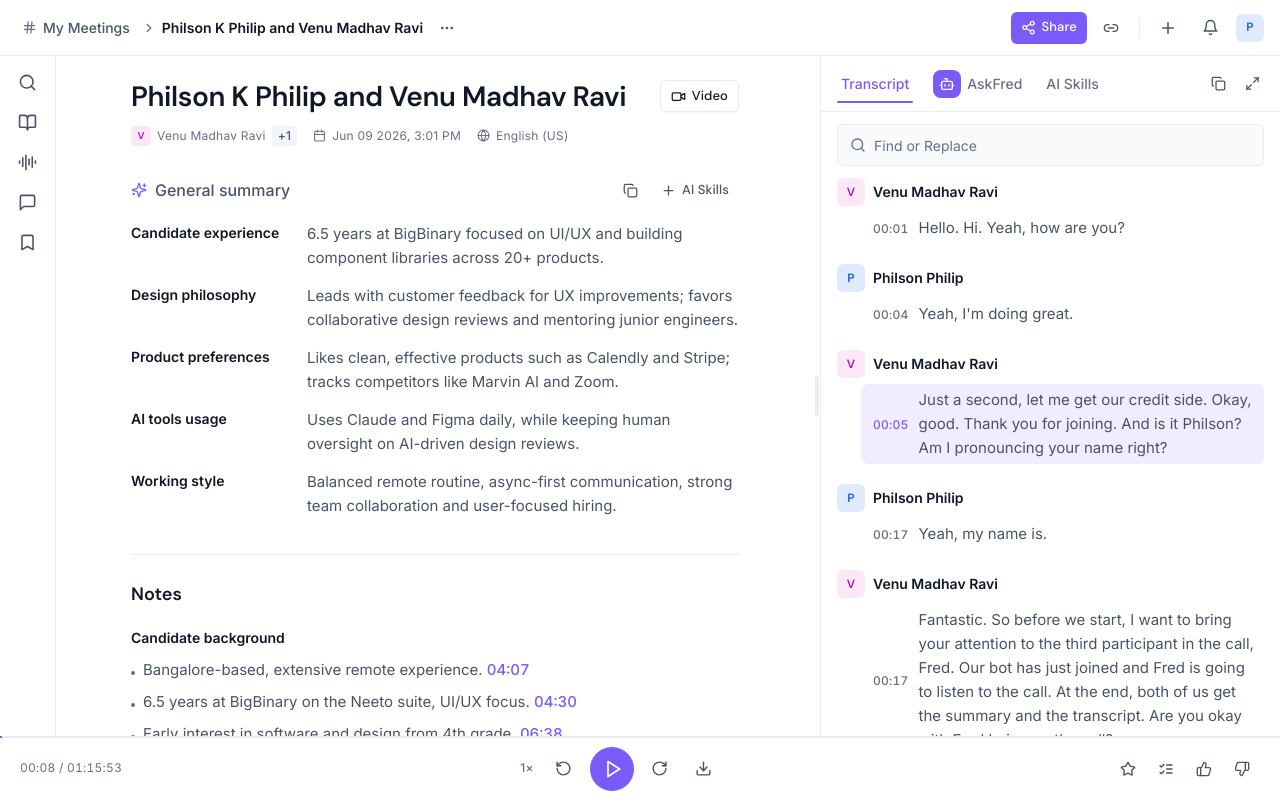
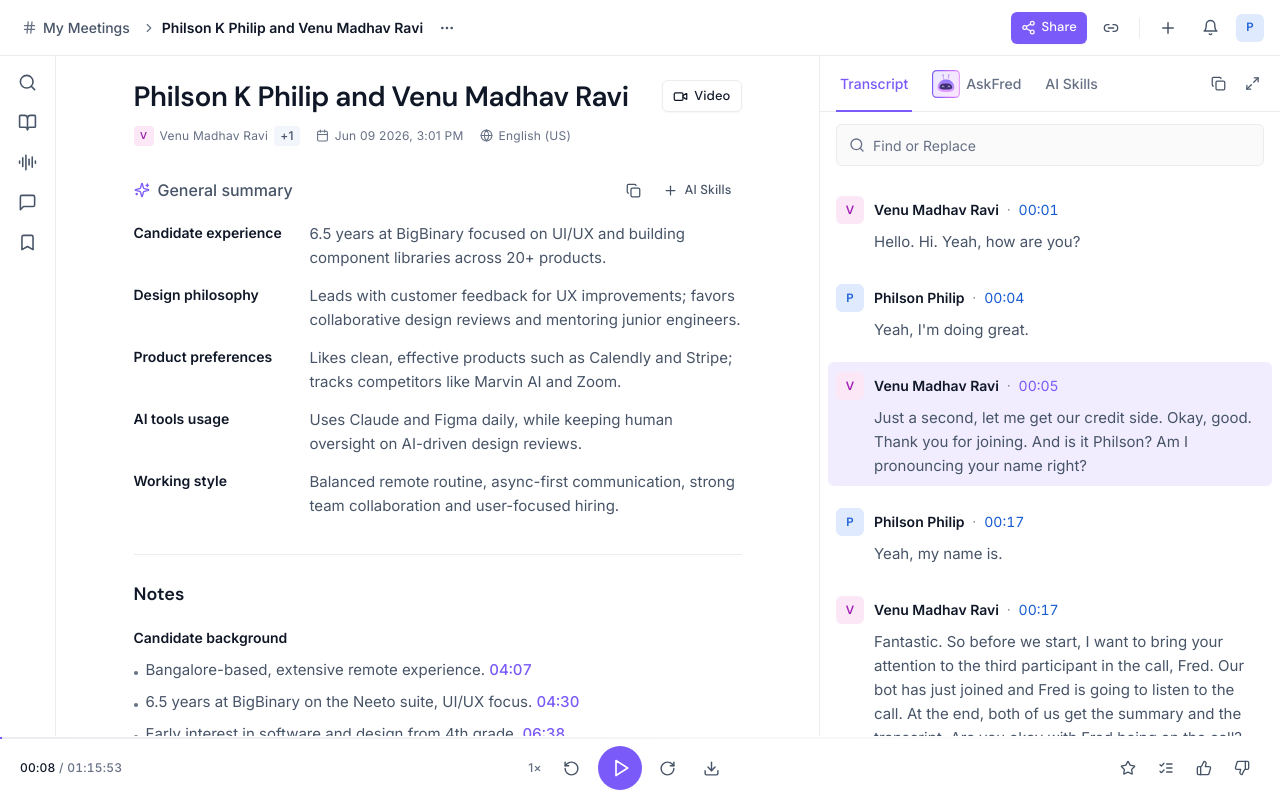
Before and after one commit to philson-philip/fireflies.ai, a React (Vite) app: page / in a window 1280 px wide. Built offline with nearby package versions, Linux system fonts and the light colour scheme.

Commit message:
feat: integrate AskFred icon and redesign transcript pane with new grouping and link actions

```diff
--- a/src/components/meeting/CommandPanel.jsx
+++ b/src/components/meeting/CommandPanel.jsx
@@ -1,4 +1,4 @@
-import { X } from "lucide-react";
+import { ChevronsLeft } from "lucide-react";
 import { Search } from "lucide-react";
 import Input from "../ui/Input";
 import Badge from "../ui/Badge";
@@ -20,9 +20,9 @@ function PanelShell({ title, onClose, children }) {
       className={`${PANEL_WIDTH} flex shrink-0 flex-col border-r border-line bg-surface-subtle`}
     >
       <div className="flex h-12 shrink-0 items-center justify-between border-b border-line px-4">
-        <h2 className="text-label font-semibold uppercase tracking-wide text-ink-muted">{title}</h2>
+        <h2 className="text-[15px] font-medium capitalize tracking-wide text-ink-muted">{title}</h2>
         <IconButton label="Close panel" size="sm" onClick={onClose}>
-          <X size={15} aria-hidden />
+          <ChevronsLeft size={18} aria-hidden />
         </IconButton>
       </div>
       <div className="scroll-thin flex-1 overflow-y-auto p-4">{children}</div>
--- a/src/components/meeting/PlayerBar.jsx
+++ b/src/components/meeting/PlayerBar.jsx
@@ -1,5 +1,7 @@
 import { Play, Pause, RotateCcw, RotateCw, Download, Star, ListChecks, ThumbsUp, ThumbsDown } from "lucide-react";
 import IconButton from "../ui/IconButton";
+import Tooltip from "../ui/Tooltip";
+import ProgressBar from "./ProgressBar";
 import { formatClock } from "../../lib/utils";
 import { meeting } from "../../data/meeting";
 
@@ -8,25 +10,28 @@ export default function PlayerBar({ playing, onTogglePlay, currentSeconds, onScr
   const pct = Math.min(100, (currentSeconds / total) * 100);
 
   return (
-    <footer className="relative z-30 flex h-16 shrink-0 items-center gap-3 border-t border-line bg-surface px-3 sm:px-5">
-      <span className="hidden w-28 shrink-0 text-caption tabular-nums text-ink-muted sm:block">
-        {formatClock(currentSeconds)} / {meeting.duration}
+    <footer className="relative z-30 flex h-16 shrink-0 items-center gap-3 bg-surface px-3 sm:px-5">
+      <span className="hidden w-32 shrink-0 text-caption tabular-nums sm:block">
+        <span className="text-ink font-medium">{formatClock(currentSeconds)}</span>
+        <span className="text-ink-muted font-medium"> / {meeting.duration}</span>
       </span>
 
       <div className="flex flex-1 items-center justify-center gap-1 sm:gap-2">
         <span className="mr-1 hidden text-caption font-medium text-ink-muted sm:inline">1×</span>
-        <IconButton label="Back 15s" onClick={() => onScrub(Math.max(0, currentSeconds - 15))}>
+        <IconButton label="Skip 5 seconds backward" shortcut="←" onClick={() => onScrub(Math.max(0, currentSeconds - 5))}>
           <RotateCcw size={17} aria-hidden />
         </IconButton>
+        <Tooltip label={playing ? "Pause" : "Play"} shortcut="Space">
           <button
             type="button"
             aria-label={playing ? "Pause" : "Play"}
             onClick={onTogglePlay}
-          className="flex h-11 w-11 items-center justify-center rounded-full bg-brand text-ink-inverse shadow-subtle transition-colors hover:bg-brand-hover active:bg-brand-active"
+            className="flex h-11 w-11 items-center justify-center rounded-full bg-brand text-ink-inverse shadow-subtle transition-colors hover:bg-brand-hover active:bg-brand-active focus-visible:rounded-full"
           >
             {playing ? <Pause size={20} aria-hidden /> : <Play size={20} aria-hidden className="ml-0.5" />}
           </button>
-        <IconButton label="Forward 15s" onClick={() => onScrub(Math.min(total, currentSeconds + 15))}>
+        </Tooltip>
+        <IconButton label="Skip 5 seconds forward" shortcut="→" onClick={() => onScrub(Math.min(total, currentSeconds + 5))}>
           <RotateCw size={17} aria-hidden />
         </IconButton>
         <IconButton label="Download" className="hidden sm:inline-flex">
@@ -41,10 +46,12 @@ export default function PlayerBar({ playing, onTogglePlay, currentSeconds, onScr
         <IconButton label="Needs work" className="hidden sm:inline-flex"><ThumbsDown size={16} aria-hidden /></IconButton>
       </div>
 
-      {/* progress sits on the top border of the bar */}
-      <div className="absolute inset-x-0 -top-px h-0.5 bg-line">
-        <div className="h-full bg-brand transition-[width] duration-150" style={{ width: `${pct}%` }} />
-      </div>
+      {/* Interactive Progress Bar */}
+      <ProgressBar
+        currentSeconds={currentSeconds}
+        totalSeconds={total}
+        onScrub={onScrub}
+      />
     </footer>
   );
 }
--- /dev/null
+++ b/src/components/meeting/ProgressBar.jsx
@@ -0,0 +1,107 @@
+import { useState, useRef, useCallback, useEffect } from "react";
+import { formatClock } from "../../lib/utils";
+import { cn } from "../../lib/utils";
+
+export default function ProgressBar({ currentSeconds, totalSeconds, onScrub }) {
+  const [isHovering, setIsHovering] = useState(false);
+  const [hoverX, setHoverX] = useState(0);
+  const [hoverTime, setHoverTime] = useState(0);
+  const [isDragging, setIsDragging] = useState(false);
+  const trackRef = useRef(null);
+
+  const pct = totalSeconds ? Math.min(100, Math.max(0, (currentSeconds / totalSeconds) * 100)) : 0;
+
+  const handlePointerMove = useCallback(
+    (e, forceScrub = false) => {
+      if (!trackRef.current) return;
+      const rect = trackRef.current.getBoundingClientRect();
+      const x = Math.min(Math.max(0, e.clientX - rect.left), rect.width);
+      const p = x / rect.width;
+      setHoverX(p * 100);
+      setHoverTime(p * totalSeconds);
+
+      if (isDragging || forceScrub) {
+        onScrub(p * totalSeconds);
+      }
+    },
+    [isDragging, totalSeconds, onScrub]
+  );
+
+  const handlePointerDown = (e) => {
+    if (!trackRef.current) return;
+    setIsDragging(true);
+    e.currentTarget.setPointerCapture(e.pointerId);
+    handlePointerMove(e, true);
+  };
+
+  const handlePointerUp = (e) => {
+    setIsDragging(false);
+    e.currentTarget.releasePointerCapture(e.pointerId);
+  };
+
+  // Ensure window pointer move is captured if drag starts and leaves element bounds
+  useEffect(() => {
+    if (isDragging) {
+      window.addEventListener("pointermove", handlePointerMove);
+      window.addEventListener("pointerup", handlePointerUp);
+    } else {
+      window.removeEventListener("pointermove", handlePointerMove);
+      window.removeEventListener("pointerup", handlePointerUp);
+    }
+    return () => {
+      window.removeEventListener("pointermove", handlePointerMove);
+      window.removeEventListener("pointerup", handlePointerUp);
+    };
+  }, [isDragging, handlePointerMove]);
+
+  return (
+    <div
+      ref={trackRef}
+      className="absolute inset-x-0 -top-1 h-3 group cursor-pointer touch-none"
+      onPointerEnter={() => setIsHovering(true)}
+      onPointerLeave={() => setIsHovering(false)}
+      onPointerDown={handlePointerDown}
+    >
+      {/* Visual track container, centered vertically within the 12px hit area */}
+      <div className="absolute inset-x-0 top-1/2 -translate-y-1/2">
+        {/* Background track */}
+        <div
+          className={cn(
+            "w-full bg-gradient-to-r from-line to-transparent transition-all duration-150",
+            isHovering || isDragging ? "h-1" : "h-0.5"
+          )}
+        />
+
+        {/* Filled track */}
+        <div
+          className={cn(
+            "absolute inset-y-0 left-0 bg-brand transition-all duration-150",
+            isHovering || isDragging ? "h-1" : "h-0.5",
+            isDragging ? "transition-none" : "transition-[width]"
+          )}
+          style={{ width: `${pct}%` }}
+        />
+      </div>
+
+      {/* Thumb */}
+      <div
+        className={cn(
+          "absolute top-1/2 h-3 w-3 -translate-x-1/2 -translate-y-1/2 rounded-full bg-brand shadow-subtle transition-opacity duration-150",
+          isHovering || isDragging ? "opacity-100" : "opacity-0",
+          isDragging ? "transition-none" : "transition-[left]"
+        )}
+        style={{ left: `${pct}%` }}
+      />
+
+      {/* Hover Tooltip */}
+      {isHovering && !isDragging && (
+        <div
+          className="pointer-events-none absolute bottom-full mb-2 -translate-x-1/2 whitespace-nowrap rounded-md bg-ink px-1.5 py-1 text-[11px] font-medium text-ink-inverse shadow-subtle"
+          style={{ left: `${hoverX}%` }}
+        >
+          {formatClock(hoverTime)}
+        </div>
+      )}
+    </div>
+  );
+}
--- a/src/components/meeting/ResizeHandle.jsx
+++ b/src/components/meeting/ResizeHandle.jsx
@@ -41,9 +41,10 @@ export default function ResizeHandle({ onResize }) {
         if (e.key === "ArrowLeft") onResize(16);
         if (e.key === "ArrowRight") onResize(-16);
       }}
-      className="group relative z-10 hidden w-1.5 shrink-0 cursor-col-resize items-center justify-center lg:flex"
+      className="group relative z-10 hidden w-px shrink-0 cursor-col-resize lg:block"
     >
-      <span className="h-10 w-1 rounded-full bg-line transition-colors group-hover:bg-brand group-focus-visible:bg-brand" />
+      <div className="absolute inset-y-0 right-0 w-px bg-line transition-all group-hover:w-[2px] group-hover:bg-brand group-focus-visible:w-[2px] group-focus-visible:bg-brand" />
+      <div className="absolute inset-y-0 -left-1 w-3" />
     </div>
   );
 }
--- a/src/components/meeting/TranscriptPane.jsx
+++ b/src/components/meeting/TranscriptPane.jsx
@@ -1,5 +1,6 @@
 import { useMemo, useState } from "react";
-import { Search, Maximize2, Copy, Sparkles, Send, ChevronRight, X, Bot } from "lucide-react";
+import { Search, Maximize2, Copy, Sparkles, Send, ChevronRight, X, Link } from "lucide-react";
+import askFredIconUrl from "../../assets/brand/ask-fred.svg";
 import Avatar from "../ui/Avatar";
 import Card from "../ui/Card";
 import IconButton from "../ui/IconButton";
@@ -10,20 +11,11 @@ import { transcript } from "../../data/meeting";
 
 const TABS = [
   { key: "transcript", label: "Transcript" },
-  { key: "askfred", label: "AskFred", icon: Bot },
+  { key: "askfred", label: "AskFred", customIcon: askFredIconUrl },
   { key: "skills", label: "AI Skills" },
 ];
 
-// Group consecutive turns by the same speaker so the header isn't repeated.
-function groupTurns(turns) {
-  const groups = [];
-  for (const t of turns) {
-    const last = groups[groups.length - 1];
-    if (last && last.speaker === t.speaker) last.lines.push(t);
-    else groups.push({ speaker: t.speaker, lines: [t] });
-  }
-  return groups;
-}
+
 
 // Highlight query matches without dangerouslySetInnerHTML.
 function withMatches(text, query) {
@@ -43,7 +35,6 @@ function withMatches(text, query) {
 function TranscriptTab({ currentSeconds, onSeek }) {
   const [query, setQuery] = useState("");
   const [focused, setFocused] = useState(false);
-  const groups = useMemo(() => groupTurns(transcript), []);
 
   // The active line is the last line whose timestamp is at or before the
   // playhead — exactly one line, the one being spoken now.
@@ -82,45 +73,47 @@ function TranscriptTab({ currentSeconds, onSeek }) {
           }
         />
       </div>
-      <div className="scroll-thin flex-1 overflow-y-auto px-4 pb-6">
-        {groups.map((group, gi) => (
-          <div key={gi} className="mb-5">
-            <div className="mb-1.5 flex items-center gap-2">
-              <Avatar name={group.speaker} size="sm" />
-              <span className="text-body-sm font-semibold text-ink">{group.speaker}</span>
-            </div>
-            {/* min-w-0 + normal wrapping = text never clips, and re-justifies
-                automatically when the pane is resized. */}
-            <div className="ml-9 flex min-w-0 flex-col gap-1.5">
-              {group.lines.map((line) => {
+      <div className="scroll-thin flex-1 overflow-y-auto px-4 pb-6 pt-2">
+        {transcript.map((line) => {
           const active = line.id === activeId;
           return (
             <div
               key={line.id}
               className={cn(
-                      "group/line -ml-3 flex gap-2.5 rounded-md py-1 pl-3 pr-2 transition-colors",
+                "group/chat mb-3 flex gap-2.5 rounded-md p-2 -mx-2 transition-colors",
                 active ? "bg-playing" : "hover:bg-surface-subtle"
               )}
             >
+              <Avatar name={line.speaker} size="sm" className="shrink-0 mt-0.5" />
+              <div className="min-w-0 flex-1">
+                <div className="mb-1 flex items-center gap-2">
+                  <span className="text-body-sm font-semibold text-ink">{line.speaker}</span>
+                  <span className="text-caption text-ink-muted">·</span>
                   <button
                     type="button"
                     onClick={() => onSeek?.(toSeconds(line.at))}
                     className={cn(
-                        "shrink-0 pt-0.5 text-caption font-medium tabular-nums",
-                        active ? "text-brand" : "text-ink-muted hover:text-brand"
+                      "text-body-sm tabular-nums transition-colors",
+                      active ? "text-brand" : "text-info hover:underline"
                     )}
                   >
                     {line.at}
                   </button>
+                  <IconButton
+                    label="Copy link"
+                    size="sm"
+                    className="opacity-0 group-hover/chat:opacity-100 transition-opacity h-6 w-6"
+                  >
+                    <Link size={13} aria-hidden />
+                  </IconButton>
+                </div>
                 <p className="min-w-0 text-body text-ink-secondary">
                   {withMatches(line.text, query)}
                 </p>
               </div>
+            </div>
           );
         })}
-            </div>
-          </div>
-        ))}
       </div>
     </>
   );
@@ -200,10 +193,10 @@ export default function TranscriptPane({ currentSeconds, onSeek, onExpand }) {
   return (
     <section
       aria-label="Transcript and AI tools"
-      className="flex h-full min-w-0 flex-1 flex-col border-l border-line bg-surface"
+      className="flex h-full min-w-0 flex-1 flex-col bg-surface"
     >
       <div className="flex h-14 shrink-0 items-center justify-between gap-2 border-b border-line pl-2 pr-3">
-        <div role="tablist" aria-label="Transcript views" className="flex items-center">
+        <div role="tablist" aria-label="Transcript views" className="flex h-full">
           {TABS.map((t) => {
             const Icon = t.icon;
             const isActive = tab === t.key;
@@ -214,19 +207,21 @@ export default function TranscriptPane({ currentSeconds, onSeek, onExpand }) {
                 aria-selected={isActive}
                 onClick={() => setTab(t.key)}
                 className={cn(
-                  "relative flex items-center gap-1.5 px-3 py-2 text-body-sm font-medium transition-colors",
+                  "relative flex items-center gap-1.5 px-3 h-full text-body-sm font-medium transition-colors",
                   isActive ? "text-brand" : "text-ink-muted hover:text-ink"
                 )}
               >
-                {Icon && (
+                {t.customIcon ? (
+                  <img src={t.customIcon} alt="" className="h-7 w-7" />
+                ) : Icon ? (
                   <span className="flex h-7 w-7 items-center justify-center rounded-lg bg-brand text-white">
                     <Icon size={16} aria-hidden />
                   </span>
-                )}
+                ) : null}
                 <span>{t.label}</span>
                 {isActive && (
                   <span
-                    className="absolute inset-x-2 -bottom-px h-[2px] rounded-full bg-brand"
+                    className="absolute inset-x-2 -bottom-px h-[2px] bg-brand"
                     aria-hidden
                   />
                 )}
@@ -235,10 +230,10 @@ export default function TranscriptPane({ currentSeconds, onSeek, onExpand }) {
           })}
         </div>
         <div className="flex items-center gap-0.5">
-          <IconButton label="Copy transcript" size="sm">
+          <IconButton label="Copy transcript" size="sm" side="left">
             <Copy size={15} aria-hidden />
           </IconButton>
-          <IconButton label="Expand" size="sm" onClick={onExpand}>
+          <IconButton label="Expand" size="sm" onClick={onExpand} side="left">
             <Maximize2 size={15} aria-hidden />
           </IconButton>
         </div>
--- a/src/components/ui/IconButton.jsx
+++ b/src/components/ui/IconButton.jsx
@@ -12,7 +12,8 @@ const SIZES = {
 // for "icon buttons have no label / no tooltip" from the audit.
 export default function IconButton({
   label,
-  side = "bottom",
+  shortcut,
+  side = "auto",
   size = "md",
   active = false,
   className,
@@ -20,7 +21,7 @@ export default function IconButton({
   ...props
 }) {
   return (
-    <Tooltip label={label} side={side}>
+    <Tooltip label={label} shortcut={shortcut} side={side}>
       <button
         type="button"
         aria-label={label}
--- a/src/index.css
+++ b/src/index.css
@@ -23,7 +23,7 @@
   /* Surfaces */
   --canvas: #ffffff;
   --surface: #ffffff;
-  --surface-subtle: #f9fafb;
+  --surface-subtle: #fafafa;
   --surface-muted: #f3f5fc;
 
   /* Text */
@@ -87,20 +87,24 @@ body {
   scrollbar-width: thin;
   scrollbar-color: var(--line-strong) transparent;
 }
+
 .scroll-thin::-webkit-scrollbar {
   width: 10px;
   height: 10px;
 }
+
 .scroll-thin::-webkit-scrollbar-thumb {
   background: var(--line-strong);
   border-radius: 9999px;
   border: 3px solid var(--canvas);
 }
+
 .scroll-thin::-webkit-scrollbar-track {
   background: transparent;
 }
 
 @media (prefers-reduced-motion: reduce) {
+
   *,
   *::before,
   *::after {
```
Also changed, not shown: src/components/meeting/LeftRail.jsx (+26 -6 lines), src/components/ui/Tooltip.jsx (+19 -5 lines), src/assets/brand/ask-fred.svg (added). Lines whose indentation alone changed are shown as unchanged.
